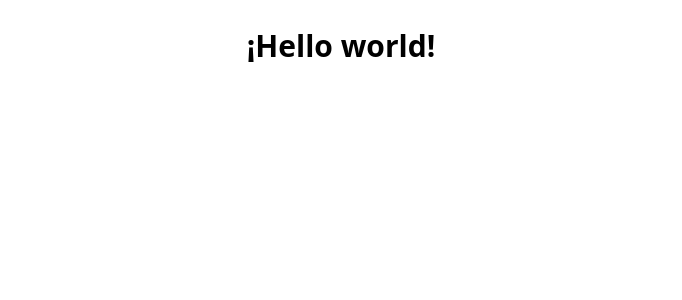
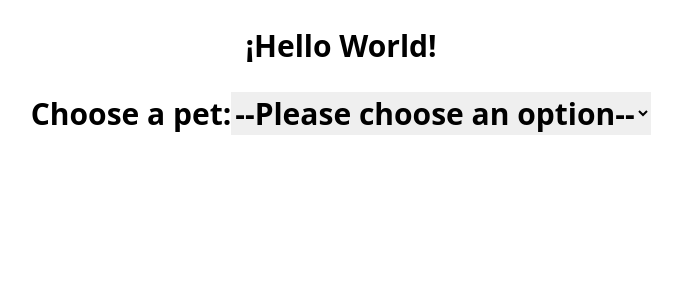
Before and after one commit to pedrocaroreis/desafio-ipam, a React (Vite) app: page / in a window 1280 px wide. Shown: the top 300 px of the page, without its empty margins (299-981 px from the left). Built offline with nearby package versions, Linux system fonts and the light colour scheme.

Commit message:
Added hello and selector

```diff
--- a/package.json
+++ b/package.json
@@ -10,7 +10,9 @@
   },
   "dependencies": {
     "react": "^18.2.0",
-    "react-dom": "^18.2.0"
+    "react-dom": "^18.2.0",
+    "react-redux": "^8.0.5",
+    "redux": "^4.2.0"
   },
   "devDependencies": {
     "@types/react": "^18.0.24",
--- a/src/App.jsx
+++ b/src/App.jsx
@@ -1,5 +1,14 @@
+import React, { Fragment } from "react"
+import Hello from "./components/Hello"
+import Selector from "./components/Selector"
+
 function App() {
-  return <h1 className="text-center mt-7 text-3xl font-bold">¡Hello world!</h1>
+  return (
+    <Fragment>
+      <Hello />
+      <Selector />
+    </Fragment>
+  )
 }
 
 export default App
--- /dev/null
+++ b/src/components/Hello.jsx
@@ -0,0 +1,11 @@
+import React from "react"
+
+const Hello = () => {
+  return (
+    <div>
+      <h1 className="text-center m-7 text-3xl font-bold">¡Hello World!</h1>
+    </div>
+  )
+}
+
+export default Hello
--- /dev/null
+++ b/src/components/Selector.jsx
@@ -0,0 +1,21 @@
+import React from "react"
+
+const Selector = () => {
+  return (
+    <div className="text-center m-7 text-3xl font-bold">
+      <label for="pet-select">Choose a pet:</label>
+
+      <select name="pets" id="pet-select">
+        <option value="">--Please choose an option--</option>
+        <option value="dog">Dog</option>
+        <option value="cat">Cat</option>
+        <option value="hamster">Hamster</option>
+        <option value="parrot">Parrot</option>
+        <option value="spider">Spider</option>
+        <option value="goldfish">Goldfish</option>
+      </select>
+    </div>
+  )
+}
+
+export default Selector
```
Also changed, not shown: 1 other file (tests, documents, lock files or other folders).
